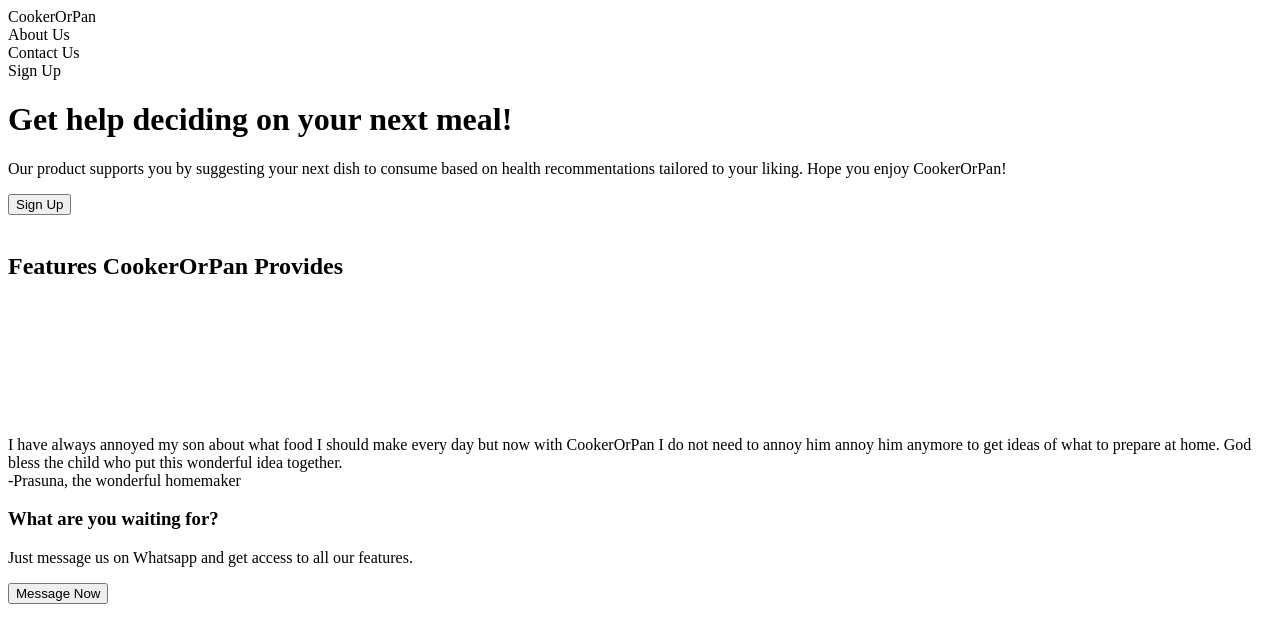
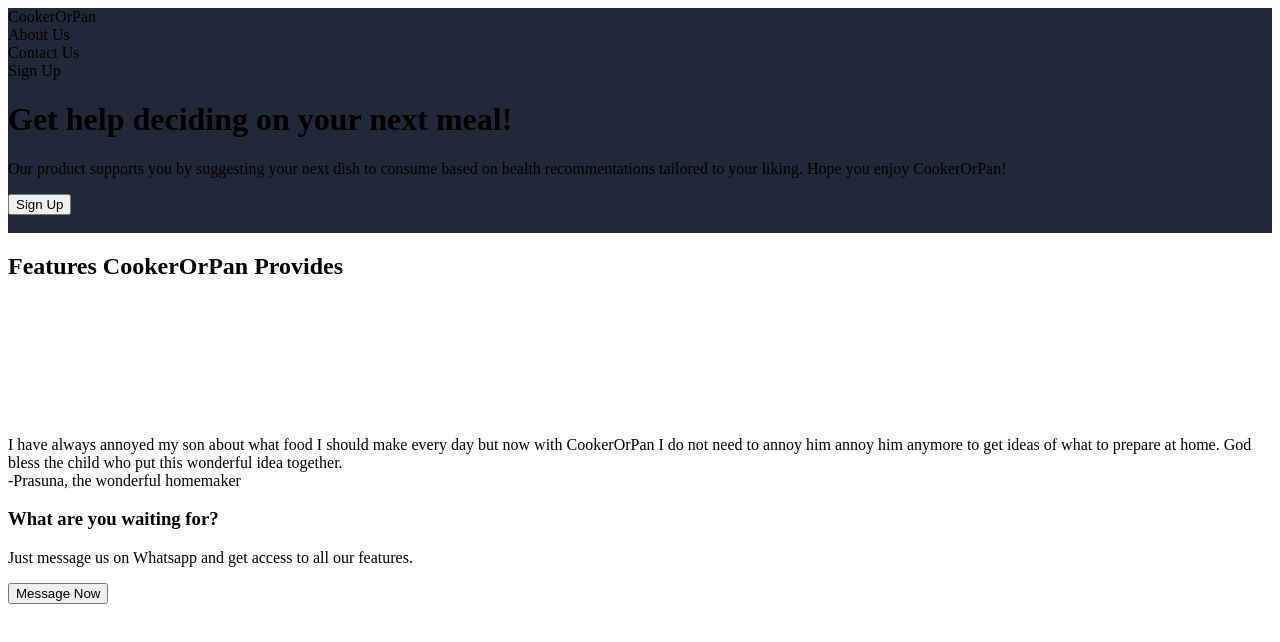
Before and after one commit to vivektad/CSSPage, a plain HTML site: page index.html in a window 1280 px wide. Drawn offline with Linux system fonts and the light colour scheme.

Commit message:
Background colour change'

```diff
--- a/index.html
+++ b/index.html
@@ -5,9 +5,10 @@
     <meta http-equiv="X-UA-Compatible" content="IE=edge">
     <meta name="viewport" content="width=device-width, initial-scale=1.0">
     <title>CookerOrPan</title>
+    <link rel="stylesheet" href="styles.css">
 </head>
 <body>
-    <div>
+    <div class="brand">
         <div class="header">
             <div>CookerOrPan</div>
             <div>About Us</div>
--- a/styles.css
+++ b/styles.css
@@ -0,0 +1,3 @@
+.brand {
+    background-color: #1F2937;
+}
```
